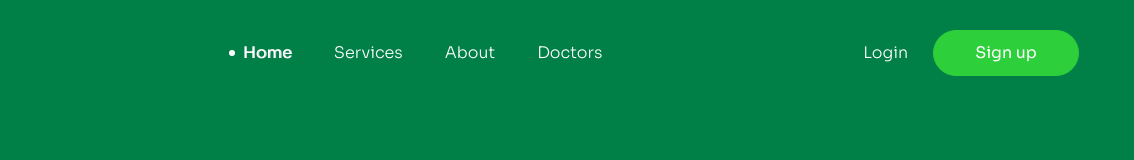
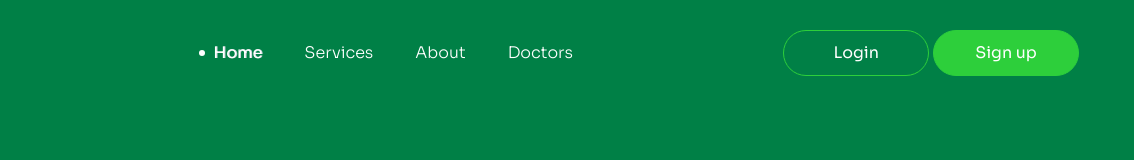
Before and after one commit to pham-ng/f8-html-project-03, a plain HTML site: page index.html in a window 1280 px wide. Shown: the full height of the page, 146-1280 px from the left. Drawn offline with Linux system fonts and the light colour scheme.

Commit message:
header, navigation

```diff
--- a/assets/css/style.css
+++ b/assets/css/style.css
@@ -151,6 +151,27 @@ a{
 
 }
 
+.action__login{
+    display: inline-block;
+
+
+    min-width: 104px;
+    height: 44px;
+    padding: 0 20px;
+    flex-shrink: 0;
+    line-height: 44px;
+
+    border-radius: 99px;
+    border: 1px solid #2dcf3b;
+    background: transparent;
+    justify-content: center;
+    align-items: center;
+    text-align: center;
+    color: #fff;
+    font-size: 1.6rem;
+    font-weight: 400;
+}
+
 .action__signup{
     height: 44px;
     min-width: 104px;
```
